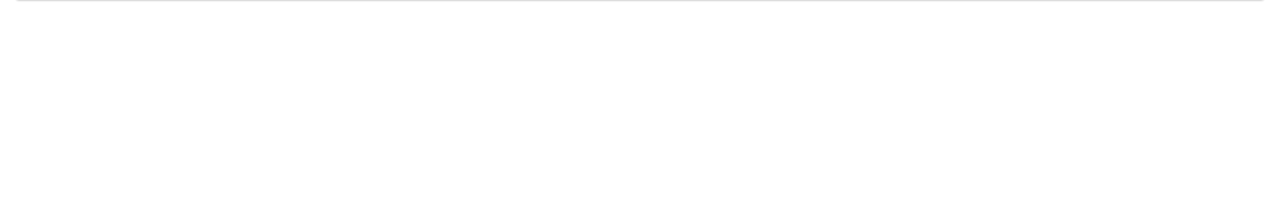
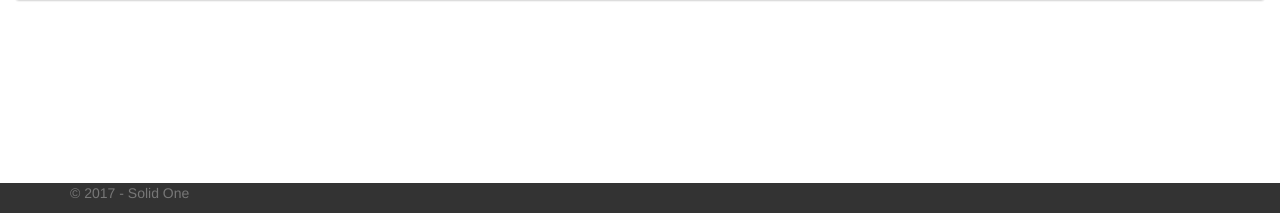
Before and after one commit to leomontenegro6/aade, a PHP site: page / in a window 1280 px wide. Shown: the part 587-800 px from the top of the page. Run offline with PHP 8.4, Linux system fonts and the light colour scheme.

Commit message:
- Adicionado rodapé no AAIG, como forma de contornar o problema onde o logo da webhost ficava por cima da paginação da tabela de diálogos.

```diff
--- a/css/css.css
+++ b/css/css.css
@@ -368,6 +368,22 @@ div.paging_input span.paginate_button.disabled{
 	outline: none;
 }
 
+/* Sticky footer */
+html {
+	position: relative;
+	min-height: 100%;
+}
+body {
+	margin-bottom: 30px;
+}
+.footer {
+	position: absolute;
+	bottom: 0;
+	width: 100%;
+	height: 30px;
+	background-color: #333;
+}
+
 /* Rules for middle devices (md) */
 @media (min-width: 992px) and (max-width: 1199px) {
 	td.form-fields textarea.text-field{
--- a/index.php
+++ b/index.php
@@ -116,5 +116,19 @@ require_once('utils/aade.php');
 			include('modal-text-preview.php');
 			?>
 		</div>
+		<footer class="footer">
+			<div class="container">
+				<?php
+				$ano_criacao = '2017';
+				$ano_atual = date('Y');
+				if($ano_criacao == $ano_atual){
+					$anos = $ano_atual;
+				} else {
+					$anos = $ano_criacao . ' - ' . $ano_atual;
+				}
+				?>
+				<p class="text-muted">&copy; <?php echo $anos ?> - Solid One</p>
+			</div>
+		</footer>
 	</body>
 </html>
```
